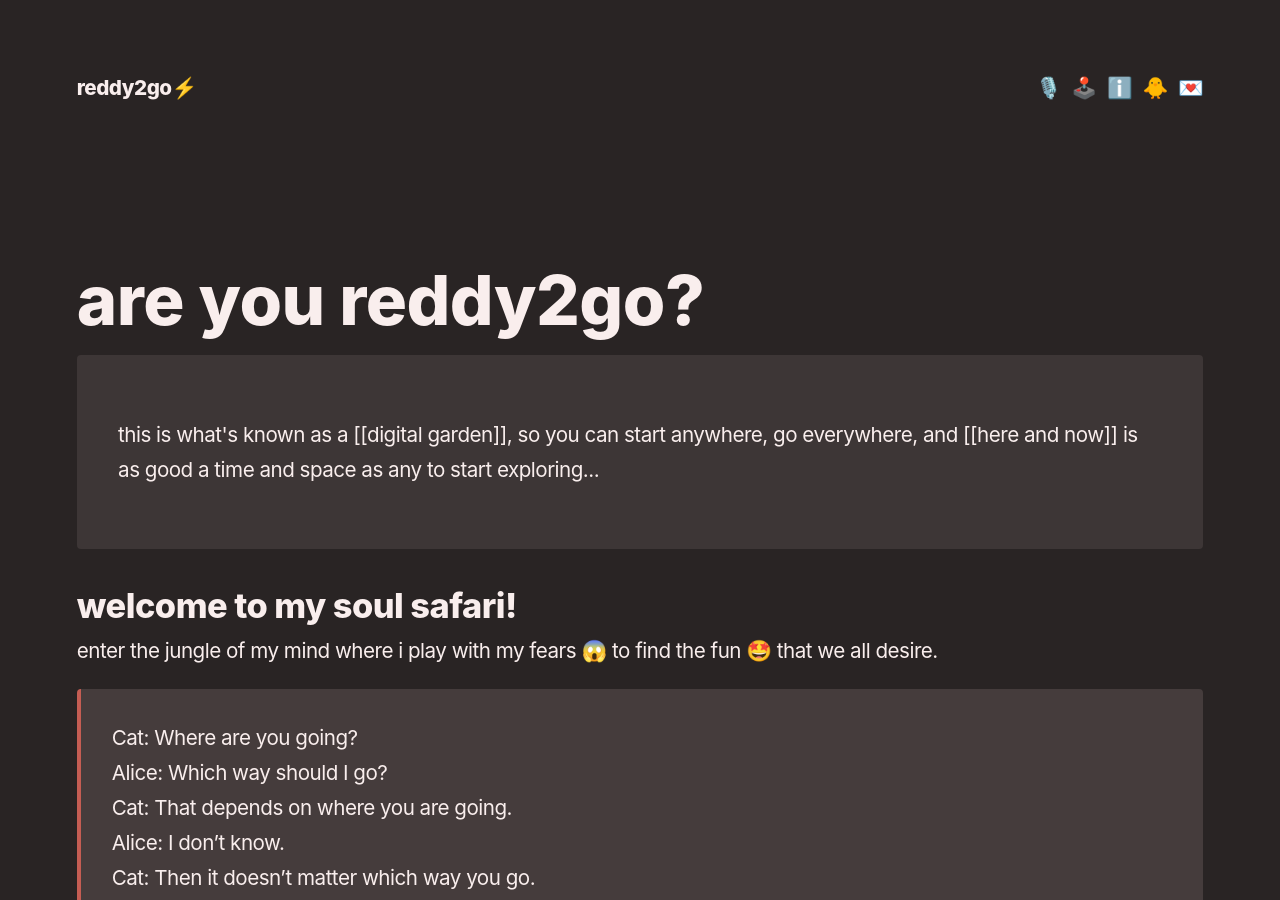
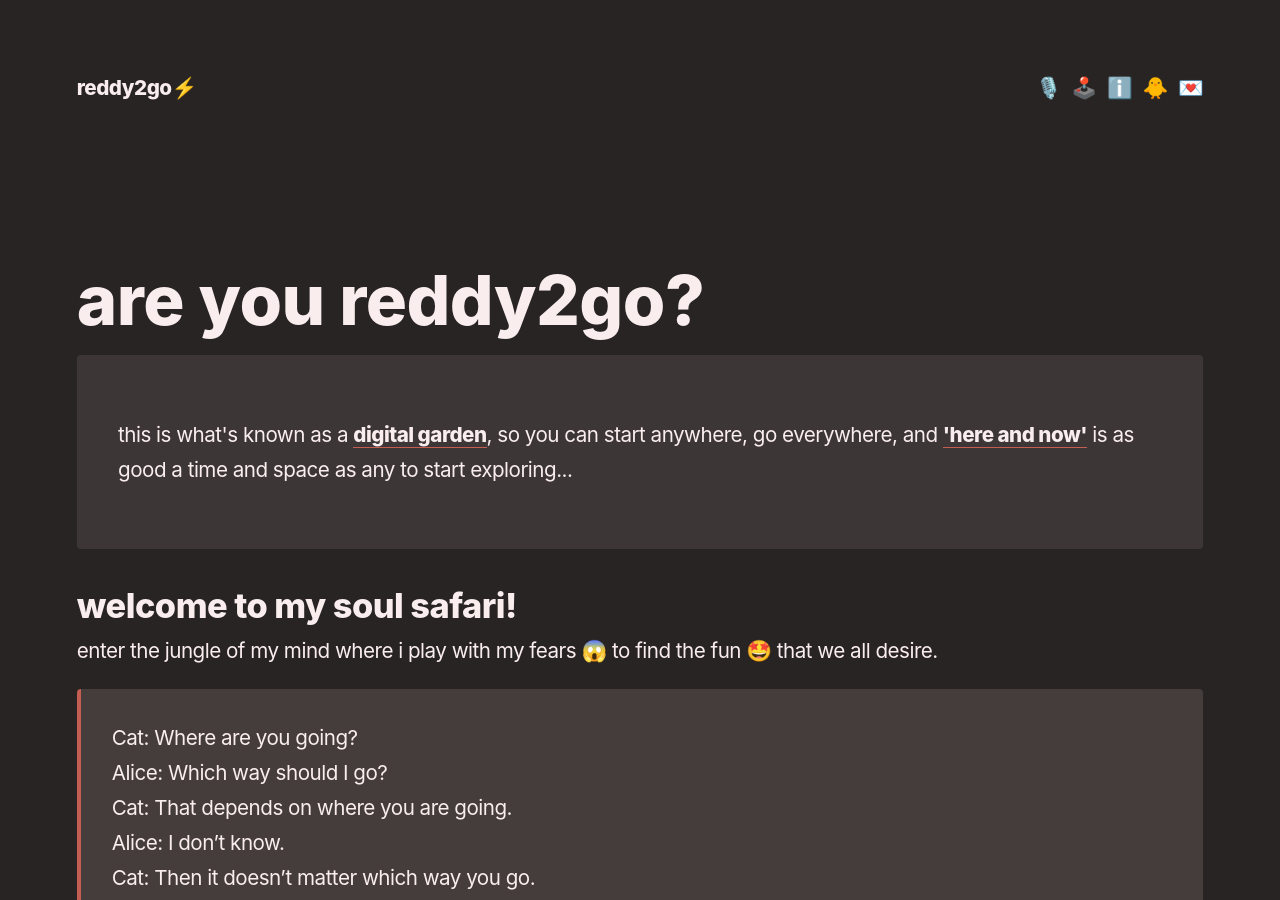
Before and after one commit to reddy2go/redgarden, a Jekyll site: the page built from index.md, in a window 1280 px wide and 900 px high. Built offline with Jekyll 4.4.1, drawn with Linux system fonts in a browser that asks for light colours; some web fonts are replaced; Markdown is read by kramdown in place of the engine named in the settings.

Commit message:
auto commit

```diff
--- a/index.md
+++ b/index.md
@@ -5,7 +5,7 @@ id: home
 ---
 
 <section class="callout">
-	this is what's known as a [[digital garden]], so you can start anywhere, go everywhere, and [[here and now]] is as good a time and space as any to start exploring...
+	this is what's known as a <a href class="internal-link" src="/digital-garden">digital garden</a>, so you can start anywhere, go everywhere, and <a href class="internal-link" src="/here-and-now">'here and now'</a> is as good a time and space as any to start exploring...
 </section>
 
 ### welcome to my soul safari!
```
